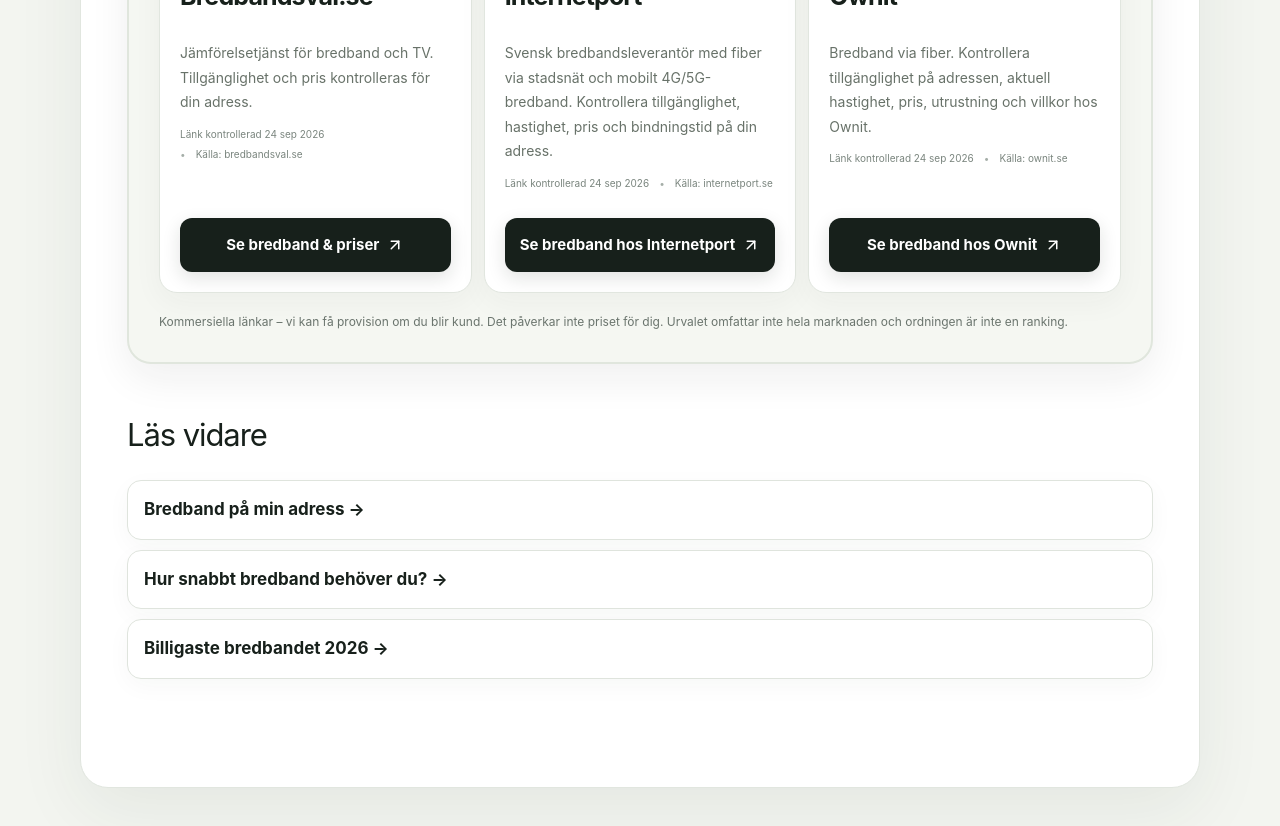
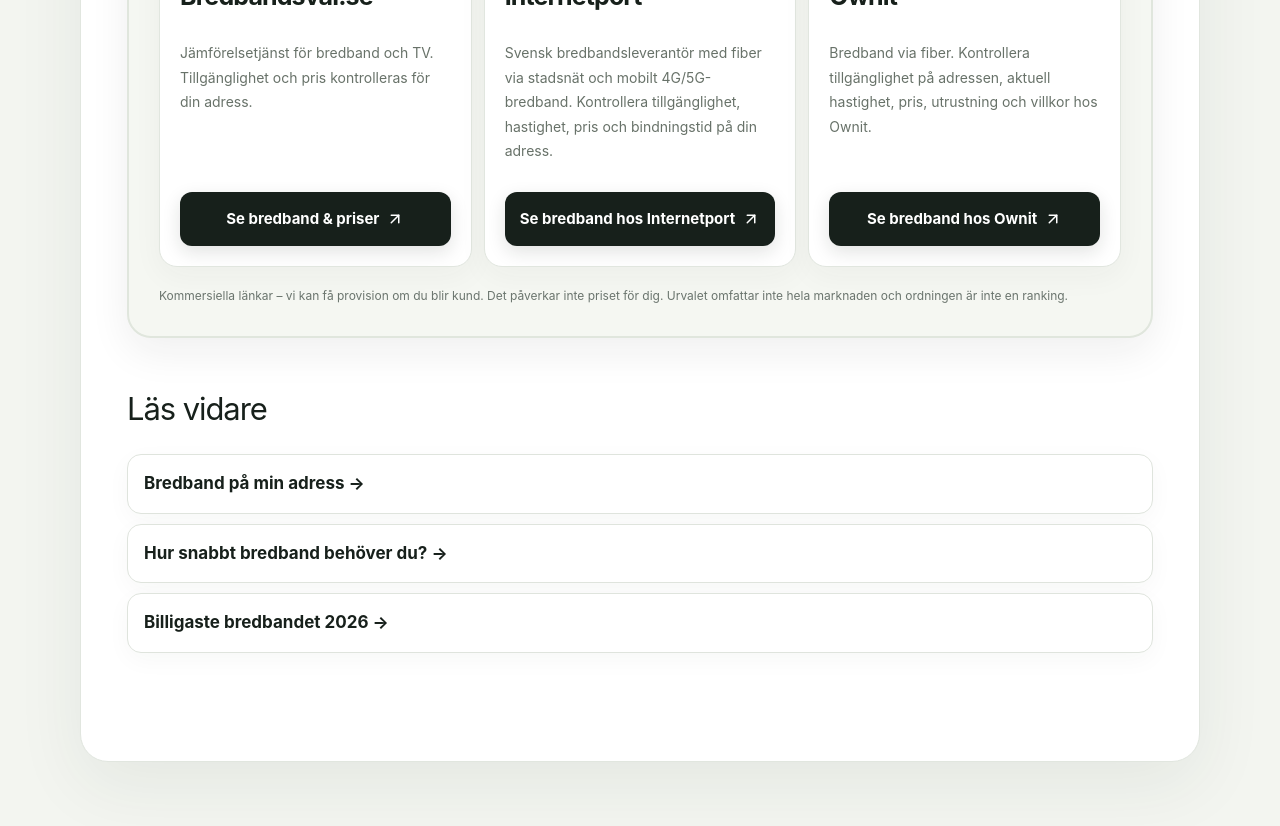
Before and after one commit to arvidlandin-cpu/sankkostnaden, a Next.js app: page /bredband/fiber in a window 1280 px wide. Shown: the part 2160-2986 px from the top of the page. Built offline with nearby package versions, Linux system fonts and the light colour scheme.

Commit message:
UX: förenkla partnerkortens copy

```diff
--- a/components/PartnerOffers.tsx
+++ b/components/PartnerOffers.tsx
@@ -1,5 +1,5 @@
 import { ArrowUpRight, BadgeCheck, Heart, PawPrint } from 'lucide-react';
-import { getActivePartners, partnerLinkCheckedLabel, partnerSourceLabel, type PartnerCategory, type PartnerIntent } from '../lib/partners';
+import { getActivePartners, type PartnerCategory, type PartnerIntent } from '../lib/partners';
 
 type Props = { category: PartnerCategory; heading?: string; intent?: PartnerIntent; limit?: number; };
 
@@ -57,7 +57,7 @@ export default function PartnerOffers({ category, heading = 'Jämför hos våra
           <article className={'partnerCard partnerCardStrong partnerCardBrand ' + (item.name === 'Lassie' ? 'isLassie' : item.name.startsWith('Sveland') ? 'isSveland' : '')} key={item.name}>
             <div>
               <div className='partnerCardTop'><PartnerLogo name={item.name}/><span className='commercialTag'><BadgeCheck size={13}/> PARTNERLÄNK</span></div>
-              <p>{item.note}</p><div className='partnerVerification'><span>Länk kontrollerad {partnerLinkCheckedLabel(item)}</span><span>Källa: {partnerSourceLabel(item)}</span></div>
+              <p>{item.note}</p>
             </div>
             <a className='partnerButton partnerButtonStrong' href={item.trackingUrl} data-partner={item.name} data-category={item.category} data-intent={intent || 'unspecified'} data-placement='partner_offers' data-partner-position={index+1} target='_blank' rel='sponsored nofollow noopener'>
               {item.cta || (item.category === 'mobil' ? `Se abonnemang hos ${item.name}` : item.category === 'forsakring' ? `Hämta pris hos ${item.name.replace(' Djurförsäkring','')}` : item.category === 'ekonomi' ? `Se tjänsten hos ${item.name}` : `Se pris hos ${item.name}`)} <ArrowUpRight size={18} />
```
